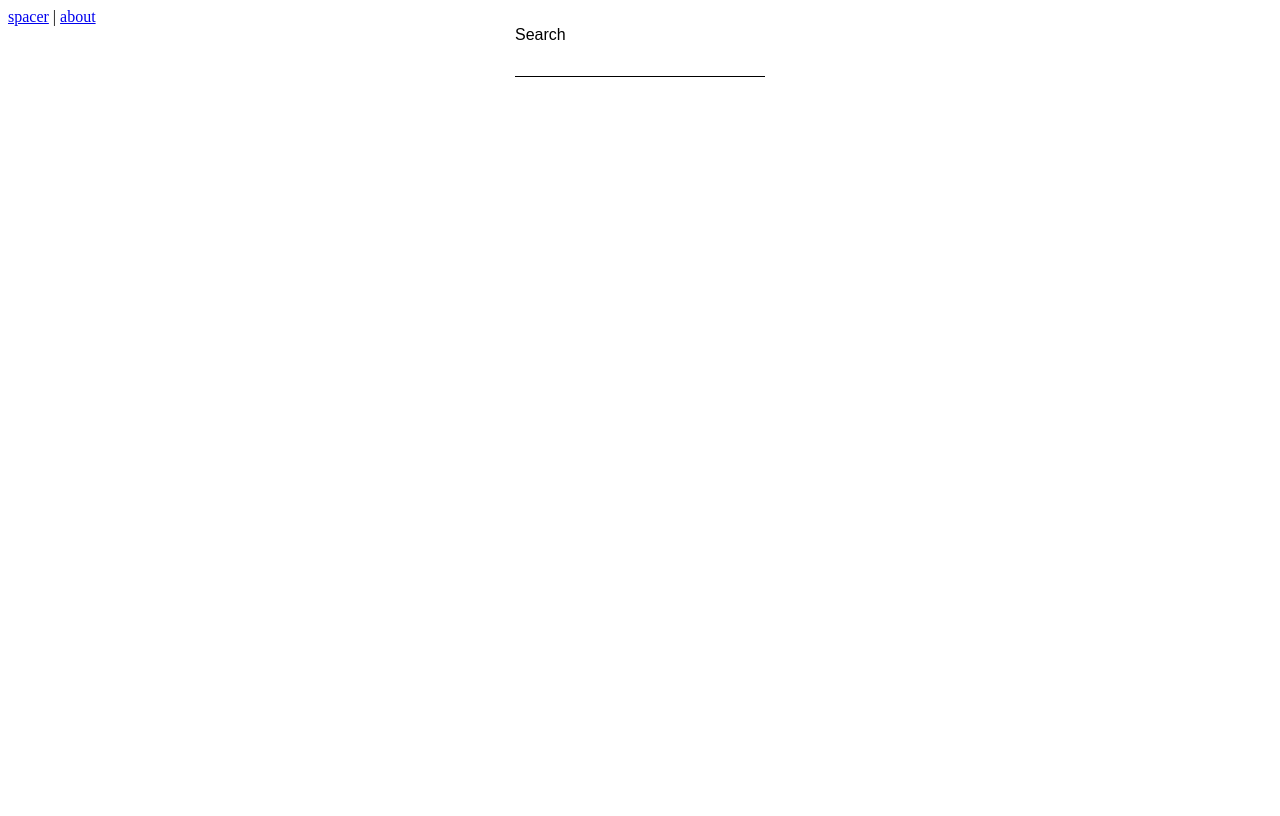
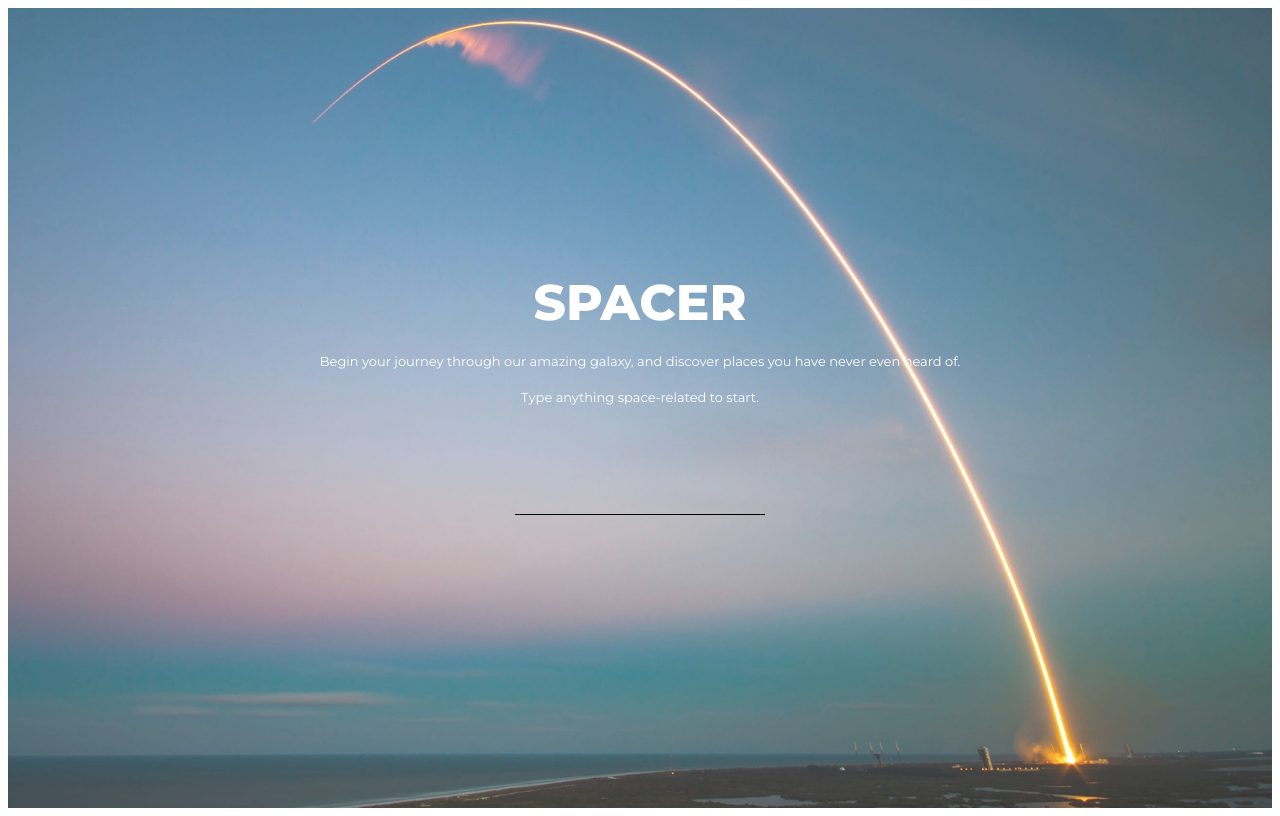
Before and after one commit to tentypek/spacer, a Vue app: page / in a window 1280 px wide. Built offline with nearby package versions, Linux system fonts and the light colour scheme.

Commit message:
Add basic hero image view

```diff
--- a/src/App.vue
+++ b/src/App.vue
@@ -1,13 +1,17 @@
 <template>
-  <div id="app">
-    <div id="nav">
-      <router-link to="/">spacer</router-link> |
-      <router-link to="/about">about</router-link>
-    </div>
+  <div class="app">
     <router-view/>
   </div>
 </template>
 
-<style lang="scss" scoped>
+<style lang="scss">
+  @import url('https://fonts.googleapis.com/css?family=Montserrat:300,400,600,800');
 
+  * {
+    box-sizing: border-box;
+  }
+
+  body {
+    font-family: 'Montserrat', sans-serif;
+  }
 </style>
--- /dev/null
+++ b/src/components/Claim.vue
@@ -0,0 +1,34 @@
+<template>
+<div class="claim-wrapper">
+    <h1 class="claim">SPACER</h1>
+    <p class="sub-claim">
+        Begin your journey through our amazing galaxy,
+        and discover places you have never even heard of.
+    </p>
+    <p class="sub-claim">Type anything space-related to start.</p>
+</div>
+</template>
+<script>
+export default {
+    name: 'Claim',
+}
+</script>
+
+<style lang="scss" scoped>
+    .claim-wrapper {
+        display: flex;
+        text-align: center;
+        flex-direction: column;
+        justify-content: center;
+        align-items: center;
+    }
+
+    .claim {
+        font-size: 50px;
+        margin:0;
+    }
+    .sub-claim {
+        font-size: 13px;
+        margin: 20px 0 0 0;
+    }
+</style>
--- a/src/components/HelloWorld.vue
+++ /dev/null
@@ -1,59 +0,0 @@
-<template>
-  <div class="hello">
-    <h1>{{ msg }}</h1>
-    <p>
-      For guide and recipes on how to configure / customize this project,<br>
-      check out the
-      <a href="https://cli.vuejs.org" target="_blank" rel="noopener">vue-cli documentation</a>.
-    </p>
-    <h3>Installed CLI Plugins</h3>
-    <ul>
-      <li><a href="https://github.com/vuejs/vue-cli/tree/dev/packages/%40vue/cli-plugin-babel" target="_blank" rel="noopener">babel</a></li>
-      <li><a href="https://github.com/vuejs/vue-cli/tree/dev/packages/%40vue/cli-plugin-eslint" target="_blank" rel="noopener">eslint</a></li>
-      <li><a href="https://github.com/vuejs/vue-cli/tree/dev/packages/%40vue/cli-plugin-unit-jest" target="_blank" rel="noopener">unit-jest</a></li>
-    </ul>
-    <h3>Essential Links</h3>
-    <ul>
-      <li><a href="https://vuejs.org" target="_blank" rel="noopener">Core Docs</a></li>
-      <li><a href="https://forum.vuejs.org" target="_blank" rel="noopener">Forum</a></li>
-      <li><a href="https://chat.vuejs.org" target="_blank" rel="noopener">Community Chat</a></li>
-      <li><a href="https://twitter.com/vuejs" target="_blank" rel="noopener">Twitter</a></li>
-      <li><a href="https://news.vuejs.org" target="_blank" rel="noopener">News</a></li>
-    </ul>
-    <h3>Ecosystem</h3>
-    <ul>
-      <li><a href="https://router.vuejs.org" target="_blank" rel="noopener">vue-router</a></li>
-      <li><a href="https://vuex.vuejs.org" target="_blank" rel="noopener">vuex</a></li>
-      <li><a href="https://github.com/vuejs/vue-devtools#vue-devtools" target="_blank" rel="noopener">vue-devtools</a></li>
-      <li><a href="https://vue-loader.vuejs.org" target="_blank" rel="noopener">vue-loader</a></li>
-      <li><a href="https://github.com/vuejs/awesome-vue" target="_blank" rel="noopener">awesome-vue</a></li>
-    </ul>
-  </div>
-</template>
-
-<script>
-export default {
-  name: 'HelloWorld',
-  props: {
-    msg: String,
-  },
-};
-</script>
-
-<!-- Add "scoped" attribute to limit CSS to this component only -->
-<style scoped lang="scss">
-h3 {
-  margin: 40px 0 0;
-}
-ul {
-  list-style-type: none;
-  padding: 0;
-}
-li {
-  display: inline-block;
-  margin: 0 10px;
-}
-a {
-  color: #42b983;
-}
-</style>
--- /dev/null
+++ b/src/components/SearchInput.vue
@@ -0,0 +1,70 @@
+s<template>
+  <div class="search-wrapper">
+      <div class="search">
+          <!-- <label for="search">Search</label> -->
+          <input id="search" name="search" v-model="searchValue" @input="handleInput" />
+          <!-- <ul>
+              <li v-for="item in results" :key="item.data[0].nasa_id">
+                   <p> {{ item.data[0].description }} </p>
+              </li>
+          </ul> -->
+      </div>
+    </div>
+</template>
+
+<script>
+import axios from 'axios';
+import debounce from 'lodash.debounce';
+
+const API = 'https://images-api.nasa.gov/search';
+
+export default {
+  name: 'SearchInput',
+  data() {
+      return {
+          searchValue: '',
+          results: [],
+      }
+  },
+  methods: {
+      handleInput: debounce(function(){
+          axios.get(`${API}?q=${this.searchValue}&media_type=image`)
+            .then((response) => {
+                this.results = response.data.collection.items;
+            })
+
+            .catch((error) => {
+                console.log(error);
+            });
+      }, 500),
+  },
+
+};
+</script>
+
+<style lang="scss" scoped>
+
+    .search-wrapper {
+        display: flex;
+        flex-direction: column;
+        align-items: center;
+        margin: 0;
+        padding: 30px;
+        width: 100%;
+
+    }
+    .search {
+        display: flex;
+        flex-direction: column;
+        width: 250px;
+
+        input {
+            height: 30px;
+            border: 0;
+            border-bottom: 1px solid black;
+            margin-top: 50px;
+            background: none;
+        }
+    }
+
+</style>
--- a/src/router.js
+++ b/src/router.js
@@ -13,13 +13,6 @@ export default new Router({
       name: 'search',
       component: Search,
     },
-    {
-      path: '/about',
-      name: 'about',
-      // route level code-splitting
-      // this generates a separate chunk (about.[hash].js) for this route
-      // which is lazy-loaded when the route is visited.
-      component: () => import(/* webpackChunkName: "about" */ './views/About.vue'),
-    },
+
   ],
 });
--- a/src/views/About.vue
+++ /dev/null
@@ -1,5 +0,0 @@
-<template>
-  <div class="about">
-    <h1>This is an about page </h1>
-  </div>
-</template>
--- a/src/views/Search.vue
+++ b/src/views/Search.vue
@@ -1,13 +1,8 @@
 <template>
   <div class="wrapper">
       <div class="search">
-          <label for="search">Search</label>
-          <input id="search" name="search" v-model="searchValue" @input="handleInput" />
-          <ul>
-              <li v-for="item in results" :key="item.data[0].nasa_id">
-                   <p> {{ item.data[0].description }} </p>
-              </li>
-          </ul>
+          <Claim />
+          <SearchInput />
       </div>
     </div>
 </template>
@@ -15,10 +10,17 @@
 <script>
 import axios from 'axios';
 import debounce from 'lodash.debounce';
+import Claim from '@/components/Claim.vue';
+import SearchInput from '@/components/SearchInput.vue';
+
 const API = 'https://images-api.nasa.gov/search';
 
 export default {
   name: 'Search',
+  components: {
+      Claim,
+      SearchInput,
+    },
   data() {
       return {
           searchValue: '',
@@ -26,16 +28,7 @@ export default {
       }
   },
   methods: {
-      handleInput: debounce(function(){
-          axios.get(`${API}?q=${this.searchValue}&media_type=image`)
-            .then((response) => {
-                this.results = response.data.collection.items;
-            })
 
-            .catch((error) => {
-                console.log(error);
-            });
-      }, 500),
   },
 
 };
@@ -46,26 +39,17 @@ export default {
     .wrapper {
         display: flex;
         flex-direction: column;
+        justify-content: center;
         align-items: center;
         margin: 0;
-        padding: 0;
+        padding: 30px;
         width: 100%;
-
-    }
-    .search {
-        display: flex;
-        flex-direction: column;
-        width: 250px;
-
-        label {
-            font-family: Montserrat, sans-serif;
-        }
-
-        input {
-            height: 30px;
-            border: 0;
-            border-bottom: 1px solid black;
-        }
+        height: 100vh;
+        background-image: url('../assets/heroimage.jpg');
+        background-repeat: no-repeat;
+        background-size: cover;
+        background-position: 80% 0%;
+        color: white;
     }
 
 </style>
```
Also changed, not shown: src/views/Home.vue (deleted, +0 -15 lines).
